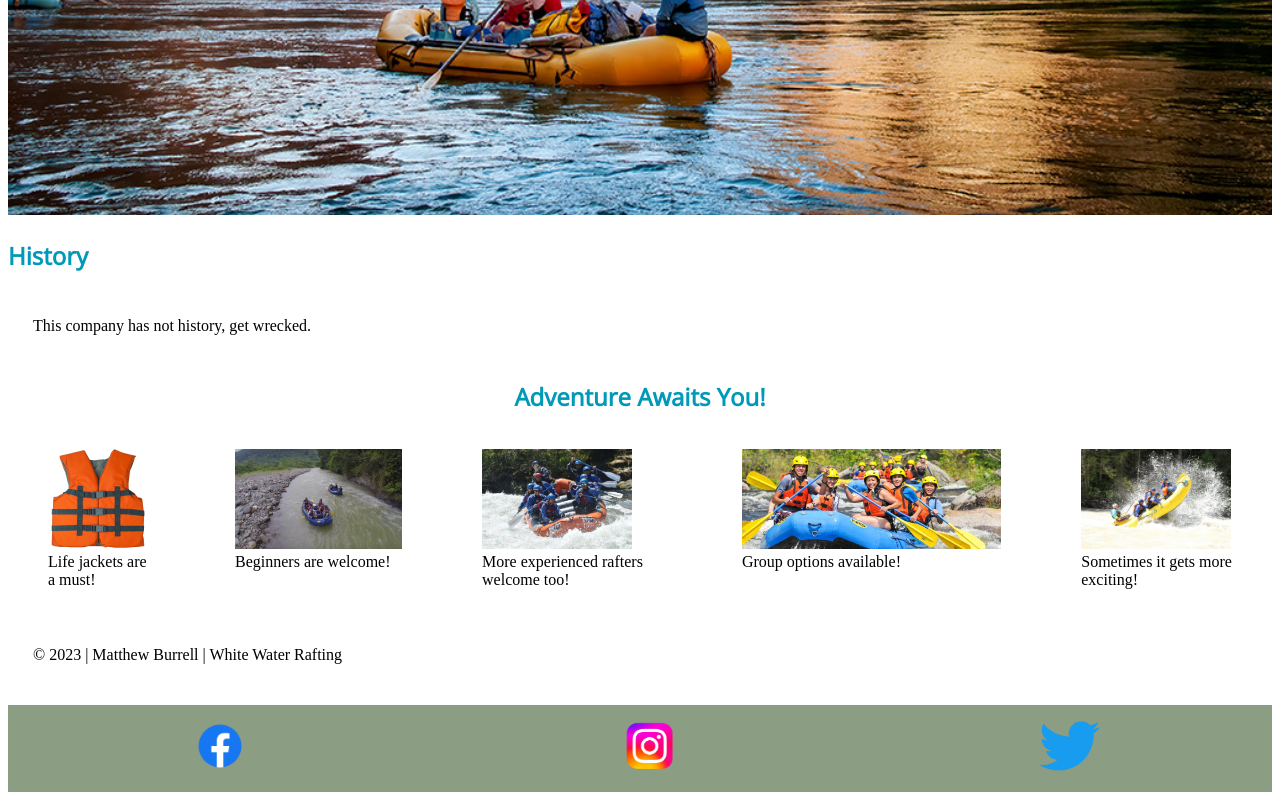
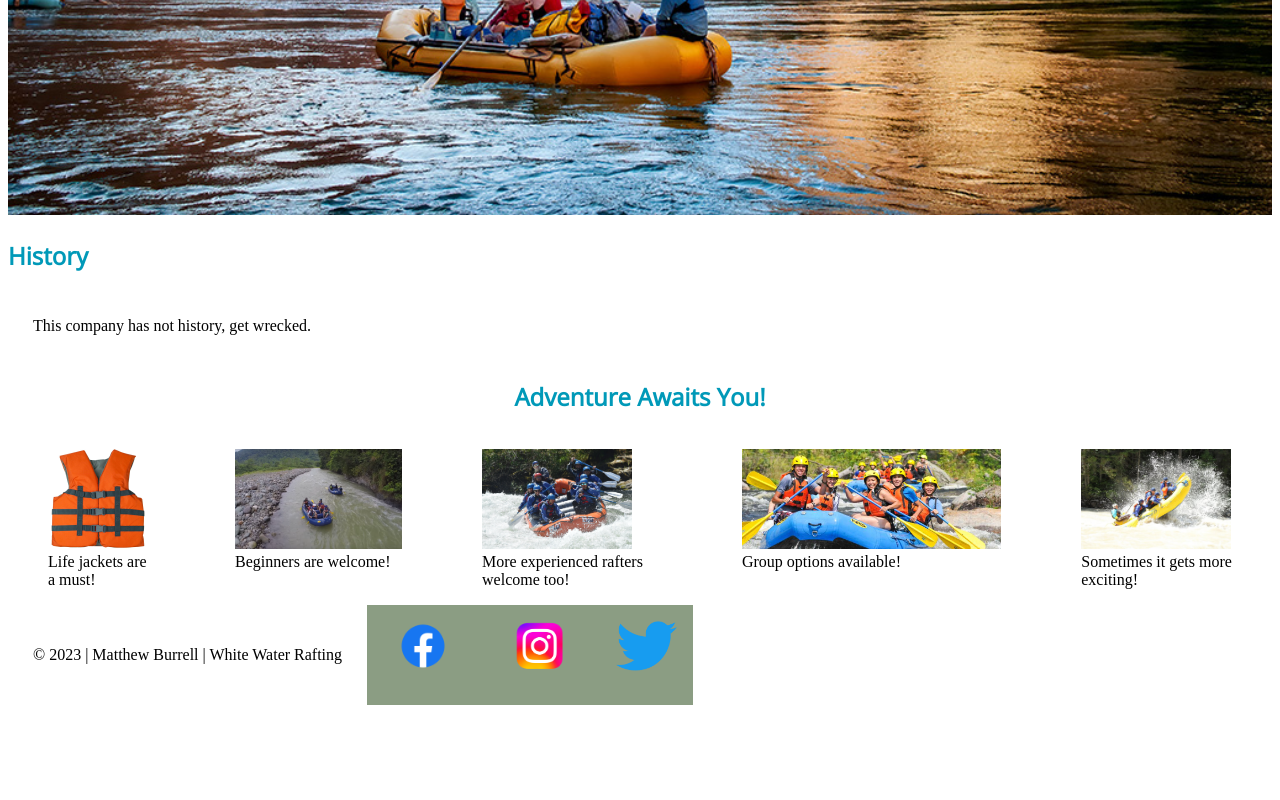
Before and after one commit to MatthewBurrell-92/wdd130, a plain HTML site: page wwr/about.html in a window 1280 px wide. Shown: the part 835-1635 px from the top of the page. After the commit the page ends 1548 px from the top, so only its background shows below. Drawn offline with nearby package versions, Linux system fonts and the light colour scheme.

Commit message:
footer right

```diff
--- a/wwr/styles/rafting.css
+++ b/wwr/styles/rafting.css
@@ -86,7 +86,7 @@ nav a:hover {
 .grid {
     display: grid;
     align-items: center;
-    justify-content: space-between;
+    justify-content: space-around;
 }
 
 .five h2{
@@ -104,3 +104,8 @@ nav a:hover {
     height: 100px;
     width: auto;
 }
+
+footer{
+    display: flex;
+    flex: end;
+}
```
